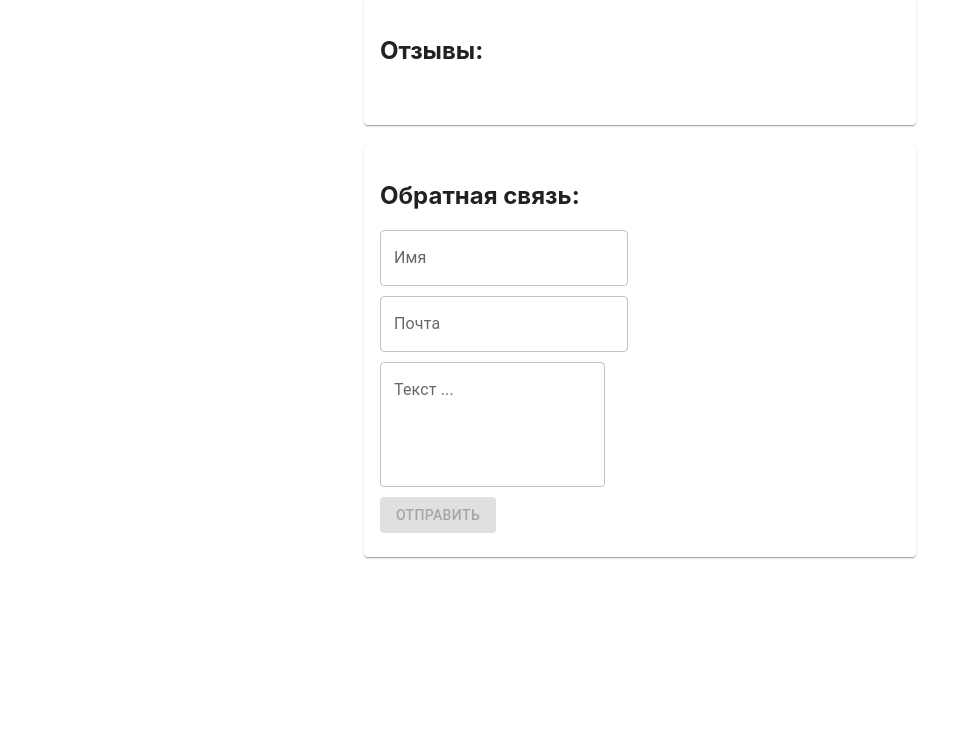
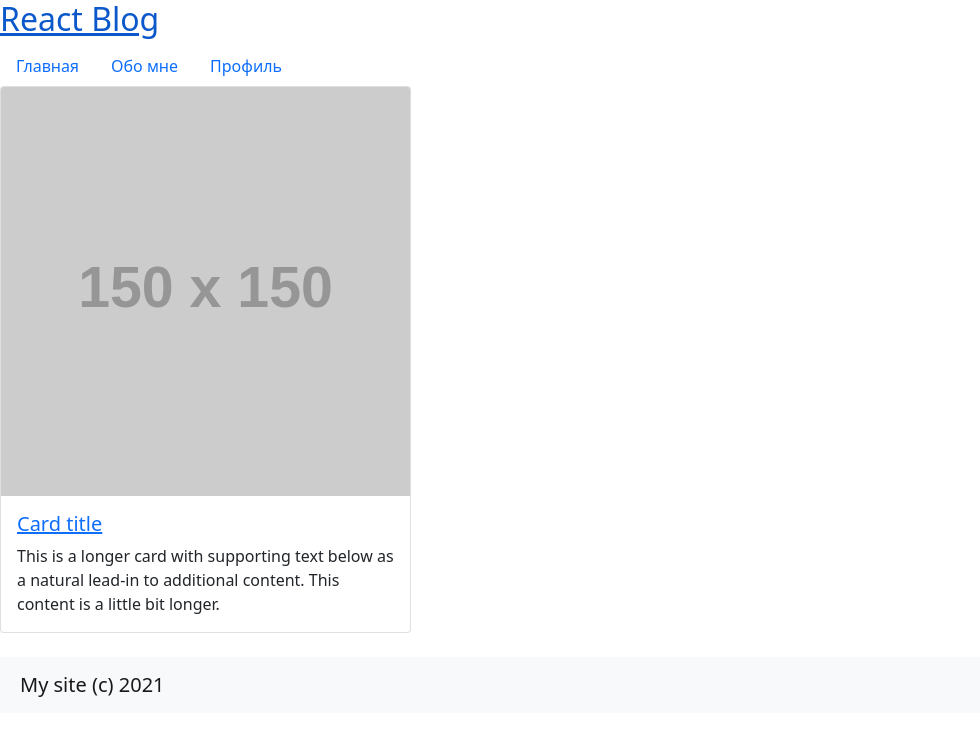
Before and after one commit to piterskikhsa/home-work-1, a React (Create React App) app: page / in a window 1280 px wide. Shown: the top 736 px of the page, without its empty margins (0-980 px from the left). Built offline with nearby package versions, Linux system fonts and the light colour scheme.

Commit message:
Сделал дз №7

```diff
--- a/package.json
+++ b/package.json
@@ -10,7 +10,9 @@
     "@testing-library/jest-dom": "^5.16.1",
     "@testing-library/react": "^12.1.2",
     "@testing-library/user-event": "^13.5.0",
+    "bootstrap": "^5.1.3",
     "react": "^17.0.2",
+    "react-bootstrap": "^2.1.0",
     "react-dom": "^17.0.2",
     "react-scripts": "5.0.0",
     "web-vitals": "^2.1.2"
--- a/src/index.js
+++ b/src/index.js
@@ -1,8 +1,9 @@
 import React from 'react'
 import ReactDOM from 'react-dom'
 import './index.css'
-import App from './tutorial-5/App'
+import App from './tutorial-6/App'
 import reportWebVitals from './reportWebVitals'
+import 'bootstrap/dist/css/bootstrap.min.css'
 
 ReactDOM.render(
   <React.StrictMode>
--- /dev/null
+++ b/src/tutorial-6/App.css
@@ -0,0 +1,17 @@
+body {
+    margin: 0;
+    font-family: -apple-system, BlinkMacSystemFont, "Segoe UI", "Roboto", "Oxygen", "Ubuntu",
+      "Cantarell", "Fira Sans", "Droid Sans", "Helvetica Neue", sans-serif;
+    -webkit-font-smoothing: antialiased;
+    -moz-osx-font-smoothing: grayscale;
+    padding: 20px;
+  }
+
+  header {
+    display: flex;
+    align-items: center;
+    justify-content: space-between;
+    padding-bottom: 20px;
+    margin-bottom: 20px;
+    border-bottom: 1px solid rgba(0, 0, 0, 0.1);
+  }
--- /dev/null
+++ b/src/tutorial-6/App.js
@@ -0,0 +1,81 @@
+import { Nav, Navbar, Row, Col, Card } from 'react-bootstrap'
+
+export default function App() {
+  const { pathname } = window.location
+  let id = null
+  if (pathname.includes('post')) {
+    id = pathname.split('/').slice(-1)[0]
+  }
+
+  return (
+    <div className="App">
+      <header>
+        <h2>
+          <a href="/">React Blog</a>
+        </h2>
+        <Nav variant="pills" defaultActiveKey="/">
+          <Nav.Item>
+            <Nav.Link eventKey="/home" to="/">
+              Главная
+            </Nav.Link>
+          </Nav.Item>
+          <Nav.Item>
+            <Nav.Link eventKey="/home" to="/about">
+              Обо мне
+            </Nav.Link>
+          </Nav.Item>
+          <Nav.Item>
+            <Nav.Link eventKey="/home" to="/profile">
+              Профиль
+            </Nav.Link>
+          </Nav.Item>
+        </Nav>
+      </header>
+      {pathname === '/' && (
+        <Row xs={1} md={3} className="g-4">
+          <Col>
+            <Card>
+              <Card.Img
+                variant="top"
+                src="https://via.placeholder.com/150x150"
+              />
+              <Card.Body>
+                <Card.Title>
+                  <a href="/post/1">Card title</a>
+                </Card.Title>
+                <Card.Text>
+                  This is a longer card with supporting text below as a natural
+                  lead-in to additional content. This content is a little bit
+                  longer.
+                </Card.Text>
+              </Card.Body>
+            </Card>
+          </Col>
+        </Row>
+      )}
+      {id && pathname === '/post/' + id && (
+        <div>
+          <h1>Статья №{id}</h1>
+          <p>
+            Lorem ipsum dolor sit amet consectetur adipisicing elit. Molestiae
+            distinctio fuga animi aliquam sit id veritatis, doloribus ducimus
+            quas, dignissimos non minima quia amet possimus? Impedit nemo
+            ducimus fuga rem!
+          </p>
+          <a href="/">
+            <button>Назад</button>
+          </a>
+        </div>
+      )}
+      {pathname === '/about' && (
+        <Card>
+          <Card.Body>Это мой личный сайт!</Card.Body>
+        </Card>
+      )}
+      <br />
+      <Navbar bg="light" style={{ paddingLeft: 20 }}>
+        <Navbar.Brand href="#home">My site (c) 2021</Navbar.Brand>
+      </Navbar>
+    </div>
+  )
+}
```
Also changed, not shown: 1 other file (tests, documents, lock files or other folders).
